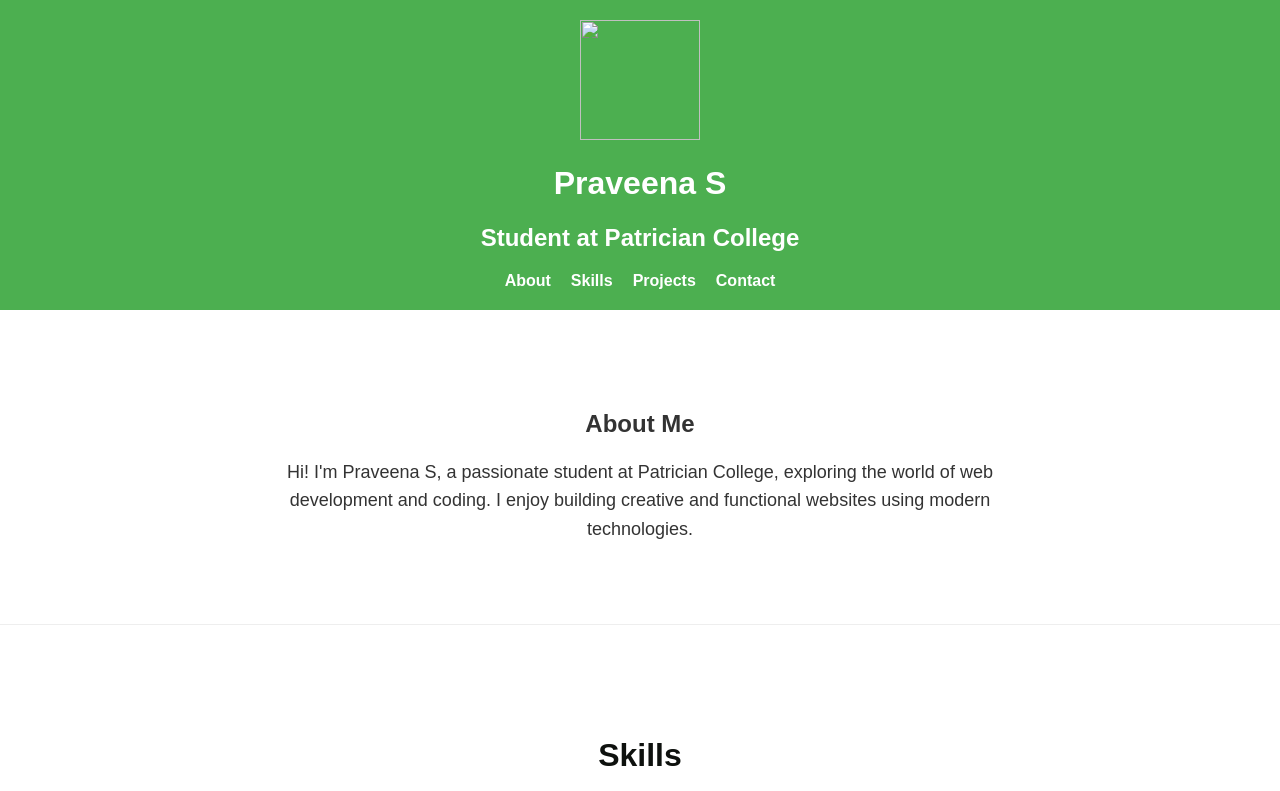
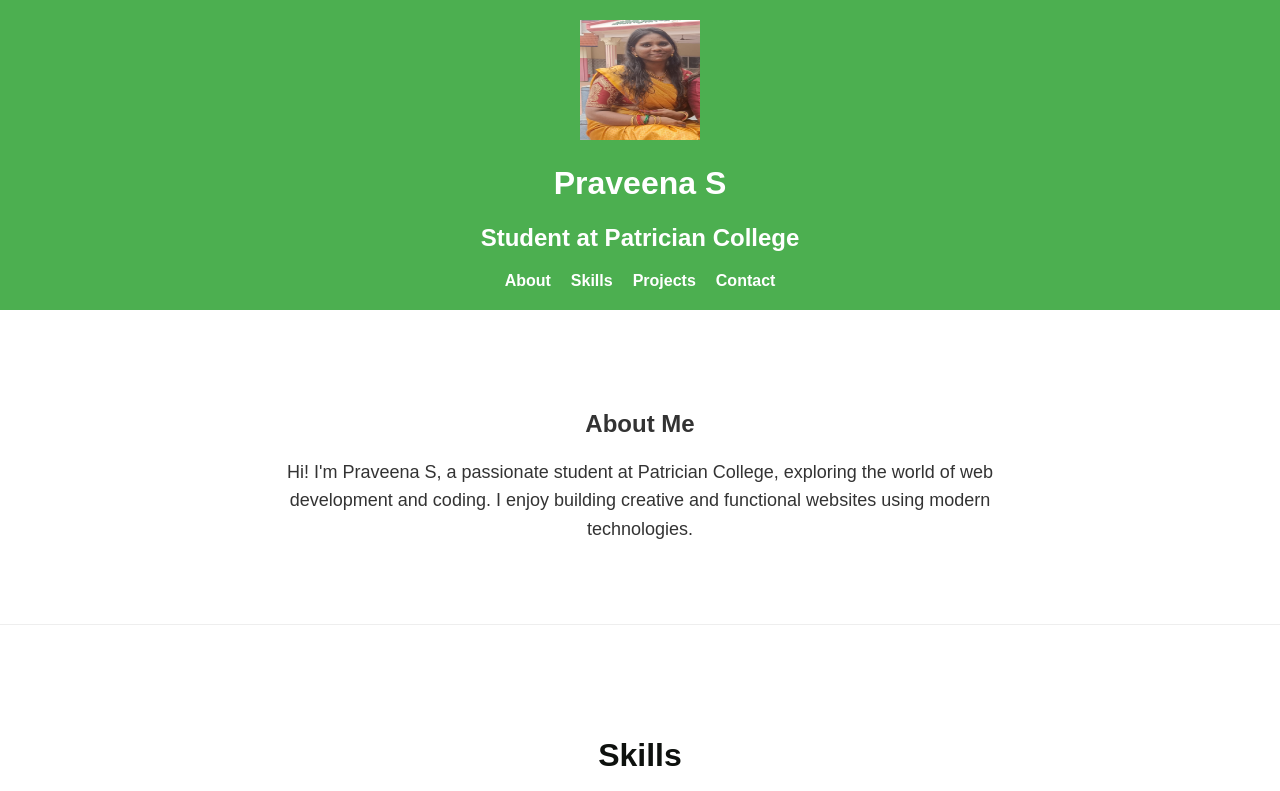
Before and after one commit to praveenaprave807/digital-portfolio, a plain HTML site: page index.html in a window 1280 px wide. Shown: the top 791 px of the page. Drawn offline with Linux system fonts and the light colour scheme.

Commit message:
Update index.html

```diff
--- a/index.html
+++ b/index.html
@@ -203,7 +203,7 @@
 
 <!-- Header -->
 <header>
-    <img  src="praveena.pngS" width="120" height="120">
+    <img  src="praveena.png" width="120" height="120">
     <h1>Praveena S</h1>
     <h2>Student at Patrician College</h2>
     <nav>
```
